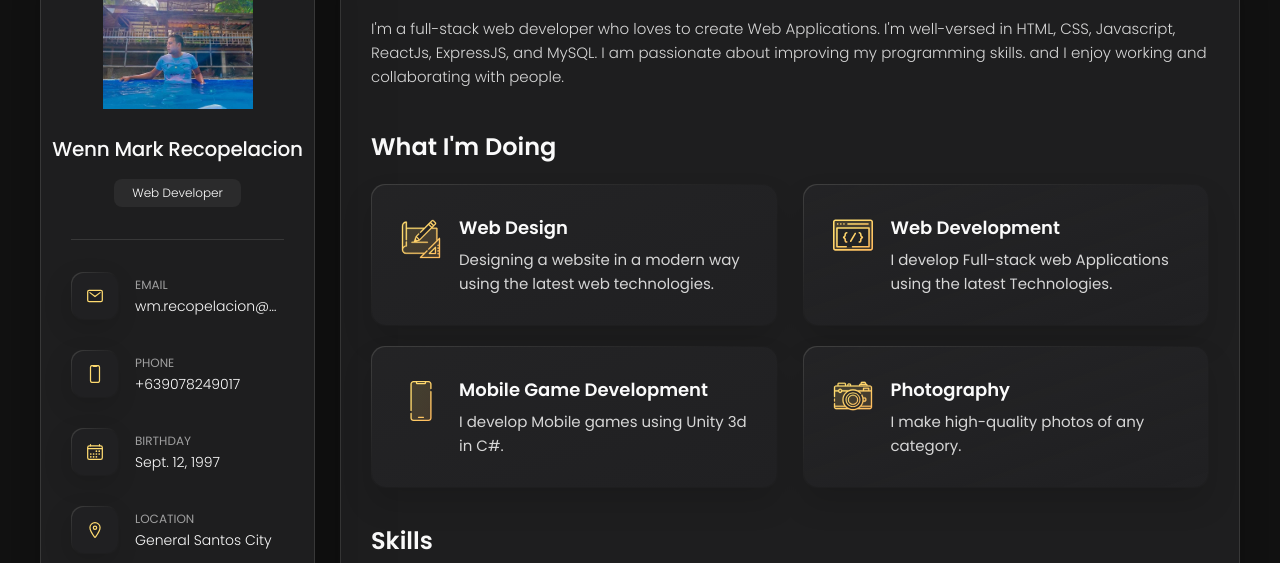
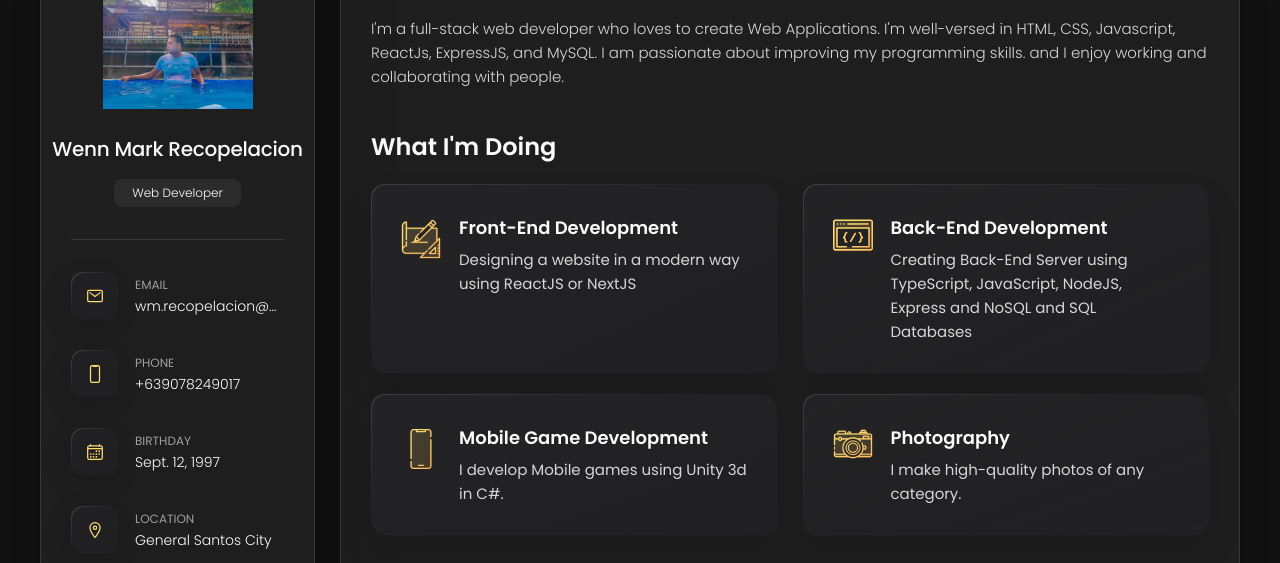
Before and after one commit to MarkusTech/PersonalPortfolioV2, a plain HTML site: page index.html in a window 1280 px wide. Shown: the part 162-725 px from the top of the page. Drawn offline with nearby package versions, Linux system fonts and the light colour scheme.

Commit message:
Update index.html

```diff
--- a/index.html
+++ b/index.html
@@ -242,10 +242,10 @@
               </div>
 
               <div class="service-content-box">
-                <h4 class="h4 service-item-title">Web design</h4>
+                <h4 class="h4 service-item-title">Front-End Development</h4>
 
                 <p class="service-item-text">
-                  Designing a website in a modern way using the latest web technologies.
+                  Designing a website in a modern way using ReactJS or NextJS
                 </p>
               </div>
 
@@ -258,10 +258,10 @@
               </div>
 
               <div class="service-content-box">
-                <h4 class="h4 service-item-title">Web development</h4>
+                <h4 class="h4 service-item-title">Back-End development</h4>
 
                 <p class="service-item-text">
-                  I develop Full-stack web Applications using the latest Technologies.
+                  Creating Back-End Server using TypeScript, JavaScript, NodeJS, Express and NoSQL and SQL Databases
                 </p>
               </div>
 
```
